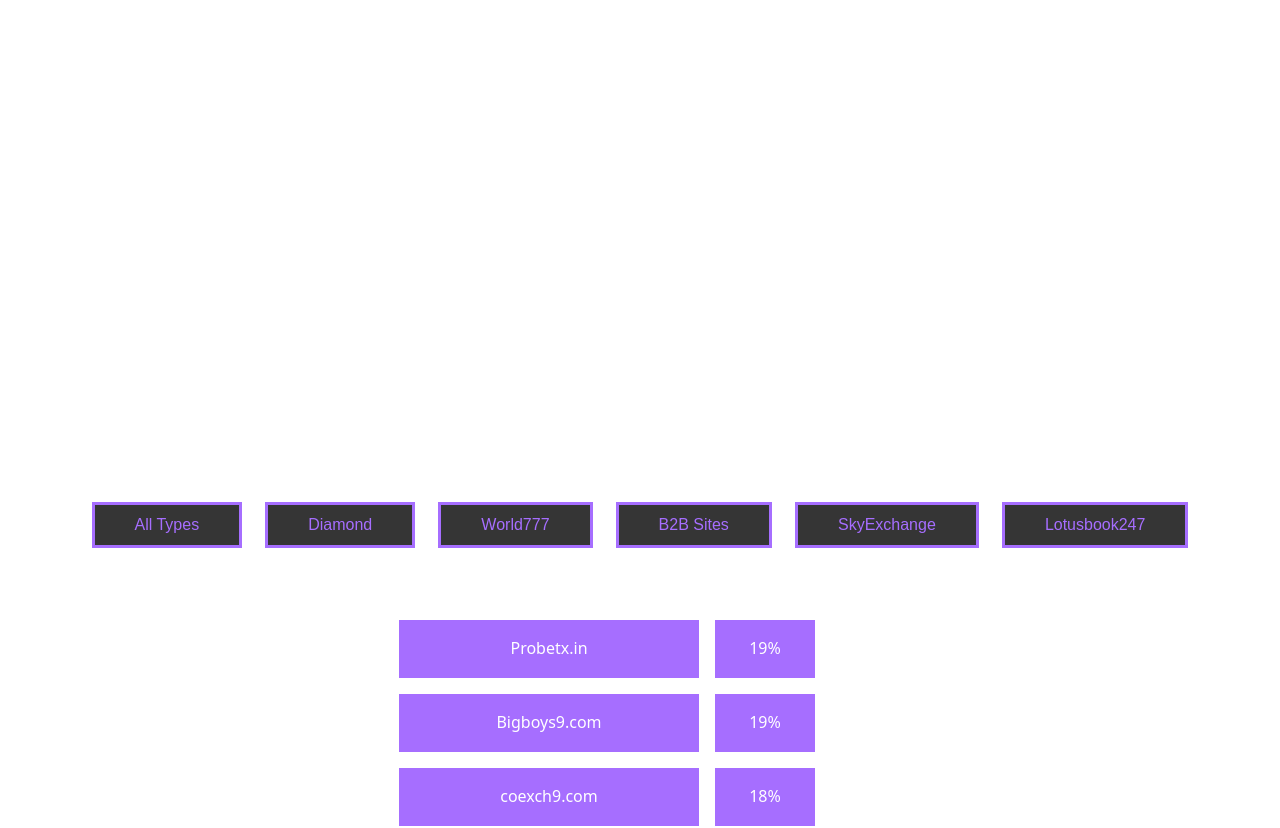
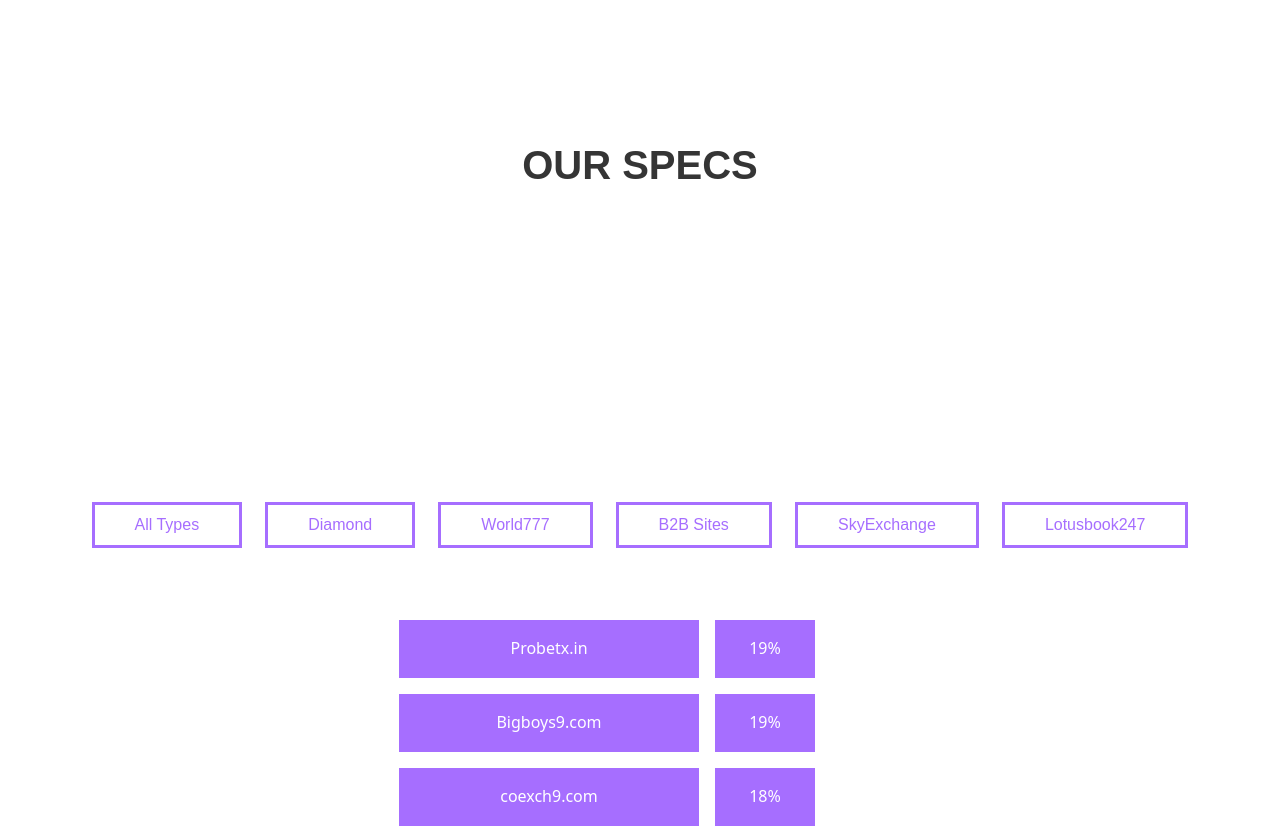
Before and after one commit to vsagar26/realbegger, a React (Create React App) app: page / in a window 1280 px wide. Shown: the part 760-1588 px from the top of the page. Built offline with nearby package versions, Linux system fonts and the light colour scheme.

Commit message:
text color changed

```diff
--- a/src/components/Exchange.jsx
+++ b/src/components/Exchange.jsx
@@ -19,12 +19,12 @@
   return (
     <section>
       <div className={`flex flex-row flex-wrap justify-around items-center px-20 pb-12`}>
-        <button className={`bg-[#353535] border-[3px] border-[#A66EFF] text-[#A66EFF] font-poppins px-10 py-2  my-2  ${style.hoverEffect} `} onClick={()=>setItems(exchanges)}>All Types</button>
-        <button className={`bg-[#353535] border-[3px] border-[#A66EFF] text-[#A66EFF] font-poppins px-10 py-2  my-2 ${style.hoverEffect}`} onClick={()=>filterItem("diamond")}>Diamond</button>
-        <button className={`bg-[#353535] border-[3px] border-[#A66EFF] text-[#A66EFF] font-poppins px-10 py-2  my-2 ${style.hoverEffect}`} onClick={()=>filterItem("world777")}>World777</button>
-        <button className={`bg-[#353535] border-[3px] border-[#A66EFF] text-[#A66EFF] font-poppins px-10 py-2  my-2 ${style.hoverEffect}`} onClick={()=>filterItem("b2b")}>B2B Sites</button>
-        <button className={`bg-[#353535] border-[3px] border-[#A66EFF] text-[#A66EFF] font-poppins px-10 py-2  my-2 ${style.hoverEffect}`} onClick={()=>filterItem("skyexchange")}>SkyExchange</button>
-        <button className={`bg-[#353535] border-[3px] border-[#A66EFF] text-[#A66EFF] font-poppins px-10 py-2  my-2 ${style.hoverEffect}`} onClick={()=>filterItem("lotusbook")}>Lotusbook247</button>
+        <button className={`bg-[#ffffff] border-[3px] border-[#A66EFF] text-[#A66EFF] font-poppins px-10 py-2  my-2  ${style.hoverEffect} `} onClick={()=>setItems(exchanges)}>All Types</button>
+        <button className={`bg-[#ffffff] border-[3px] border-[#A66EFF] text-[#A66EFF] font-poppins px-10 py-2  my-2 ${style.hoverEffect}`} onClick={()=>filterItem("diamond")}>Diamond</button>
+        <button className={`bg-[#ffffff] border-[3px] border-[#A66EFF] text-[#A66EFF] font-poppins px-10 py-2  my-2 ${style.hoverEffect}`} onClick={()=>filterItem("world777")}>World777</button>
+        <button className={`bg-[#ffffff] border-[3px] border-[#A66EFF] text-[#A66EFF] font-poppins px-10 py-2  my-2 ${style.hoverEffect}`} onClick={()=>filterItem("b2b")}>B2B Sites</button>
+        <button className={`bg-[#ffffff] border-[3px] border-[#A66EFF] text-[#A66EFF] font-poppins px-10 py-2  my-2 ${style.hoverEffect}`} onClick={()=>filterItem("skyexchange")}>SkyExchange</button>
+        <button className={`bg-[#ffffff] border-[3px] border-[#A66EFF] text-[#A66EFF] font-poppins px-10 py-2  my-2 ${style.hoverEffect}`} onClick={()=>filterItem("lotusbook")}>Lotusbook247</button>
       </div>
 
 
--- a/src/components/Footer.jsx
+++ b/src/components/Footer.jsx
@@ -4,7 +4,7 @@
 const Footer = () => {
   return (
     <footer className="pb-8">
-      <div className="w-full flex justify-around items-center md:flex-row flex-col pt-6 border-t-[1px] border-t-[#3F3E45]">
+      <div className="w-full flex justify-around items-center md:flex-row flex-col pt-6 border-t-[1px] border-t-[#ffffff]">
         <p className="font-poppins font-normal text-center text-[16px] leading-[27px] text-white">
           Copyright Ⓒ 2023 Real Wagger. All Rights Reserved.
         </p>
--- a/src/components/Hero.jsx
+++ b/src/components/Hero.jsx
@@ -12,8 +12,8 @@
             <h2
               className={`${style.heading2} ${style.marginX} ${style.marginY} w-[450px] sm:w-[850px]`}
             >
-              INDIA'S{" "}
-              <span className={`text-[#A66EFF] font-bold neon`}>LARGEST </span>
+              WORLD'S{" "}
+              <span className={`text-[#353535] font-bold neon`}>LARGEST </span>
               ONLINE BETTING
 
               PLATFORM PROVIDER
--- a/src/style.js
+++ b/src/style.js
@@ -1,7 +1,7 @@
 export const style = {
     heading2: "font-poppins font-semibold xs:text-[44px] sm:text-[55px] md:text-[80px] text-[44px] text-white xs:leading-[48px] sm:leading-[90px] leading-[44px] w-full",
     paragraph: "font-poppins font-normal text-dimWhite text-[18px] leading-[30.8px]",
-    subheading :"font-poppins font-semibold xs:text-[20px] sm:text-[40px] text-[20px] text-white xs:leading-[48px] sm:leading-[90px] leading-[36.8px] w-full",
+    subheading :"font-poppins font-semibold xs:text-[20px] sm:text-[40px] text-[20px] text-[#353535] xs:leading-[48px] sm:leading-[90px] leading-[36.8px] w-full",
 
     flexCenter: "flex justify-center items-center",
     flexStart: "flex justify-center items-start",
@@ -13,7 +13,7 @@
     marginX: "mx-10 sm:mx-20 ",
     marginY: "my-10 sm:my-20",
 
-    hoverEffect : "hover:bg-white hover:text-[#A66EFF] hover:border-white active:bg-white active:text-[#A66EFF]",
+    hoverEffect : "hover:bg-white hover:text-[#A66EFF] hover:border-[#A66EFF] active:bg-white active:text-[#A66EFF] active:border-[#A66EFF]",
 
     diamondHoverEffect : "hover:rounded-tl-[30px] hover:rounded-br-[30px] hover:cursor-pointer",
 
```
